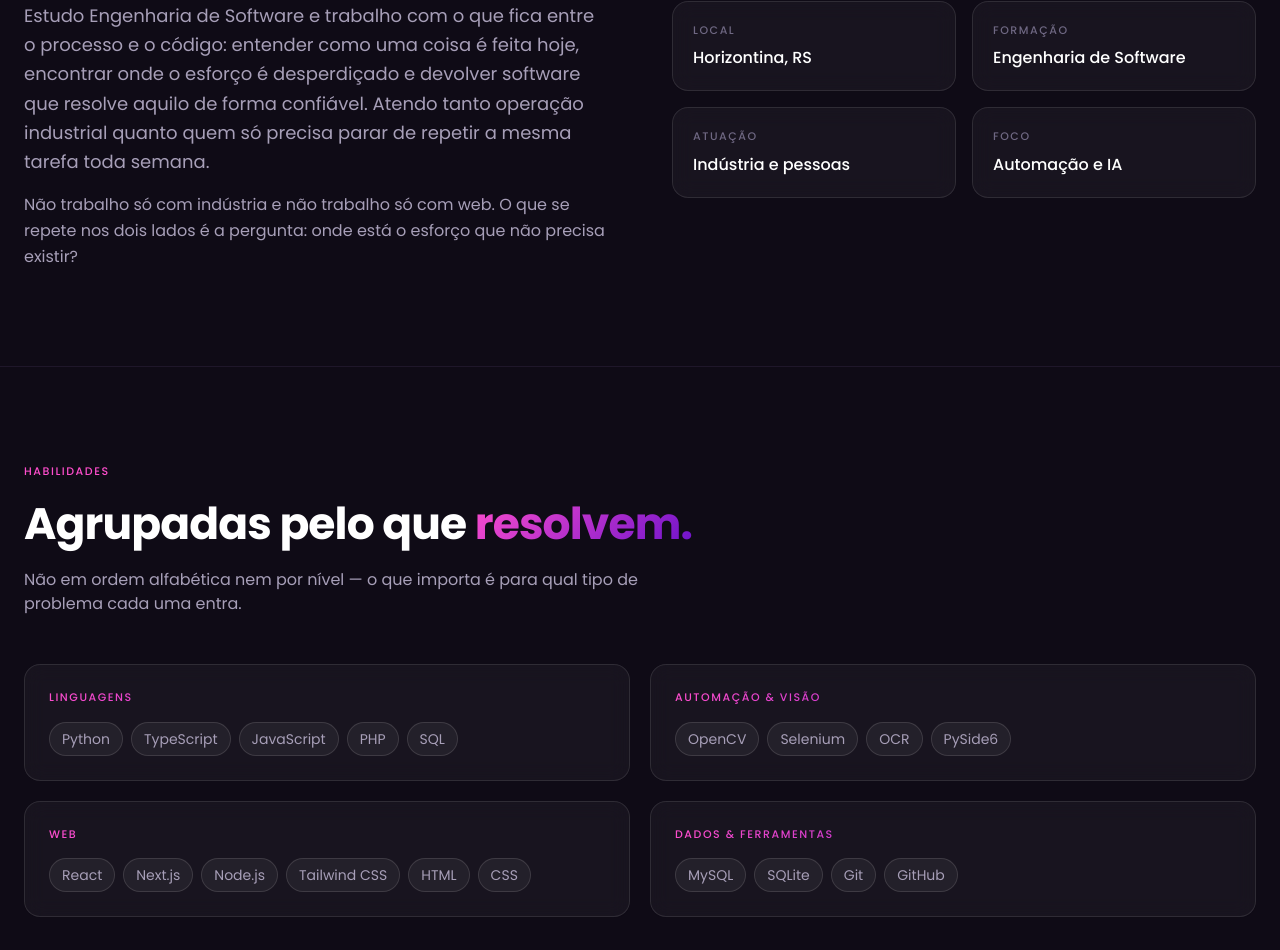
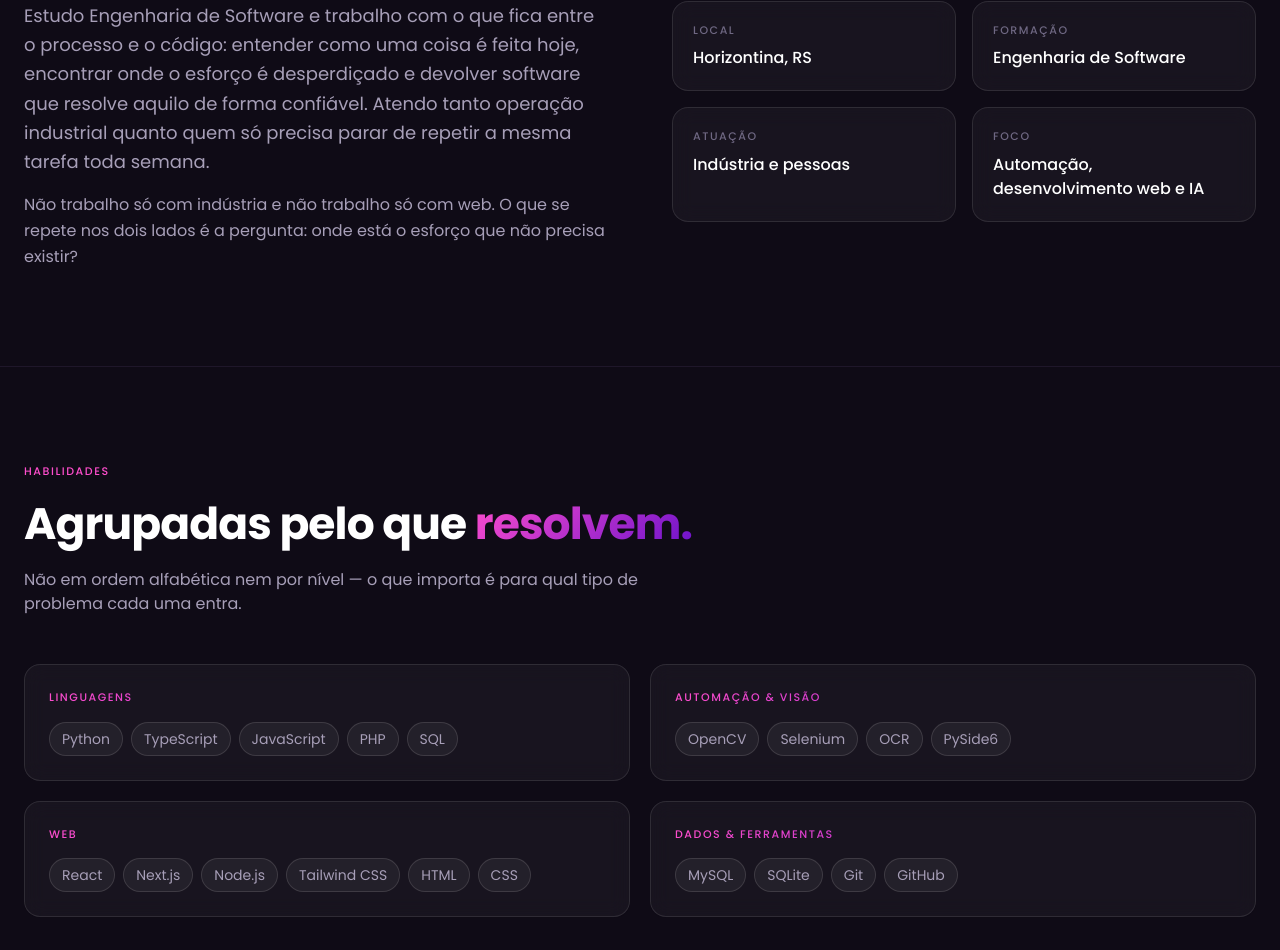
Before and after one commit to JuniorSchmid/portfolio, a Next.js app: page / in a window 1280 px wide. Shown: the part 4584-5534 px from the top of the page. Built offline with nearby package versions, Linux system fonts and the light colour scheme.

Commit message:
feat: atualiza o foco para automação, desenvolvimento web e IA
Antes dizia apenas "Automação e IA", deixando de fora metade do que
o Junior entrega.

Co-Authored-By: Claude Opus 5 <noreply@anthropic.com>

```diff
--- a/components/sections/about.tsx
+++ b/components/sections/about.tsx
@@ -38,7 +38,9 @@ export function About() {
               </div>
               <div className="glass rounded-2xl p-5">
                 <dt className="label text-faint">Foco</dt>
-                <dd className="mt-2 font-medium">Automação e IA</dd>
+                <dd className="mt-2 font-medium">
+                  Automação, desenvolvimento web e IA
+                </dd>
               </div>
             </dl>
           </div>
```
